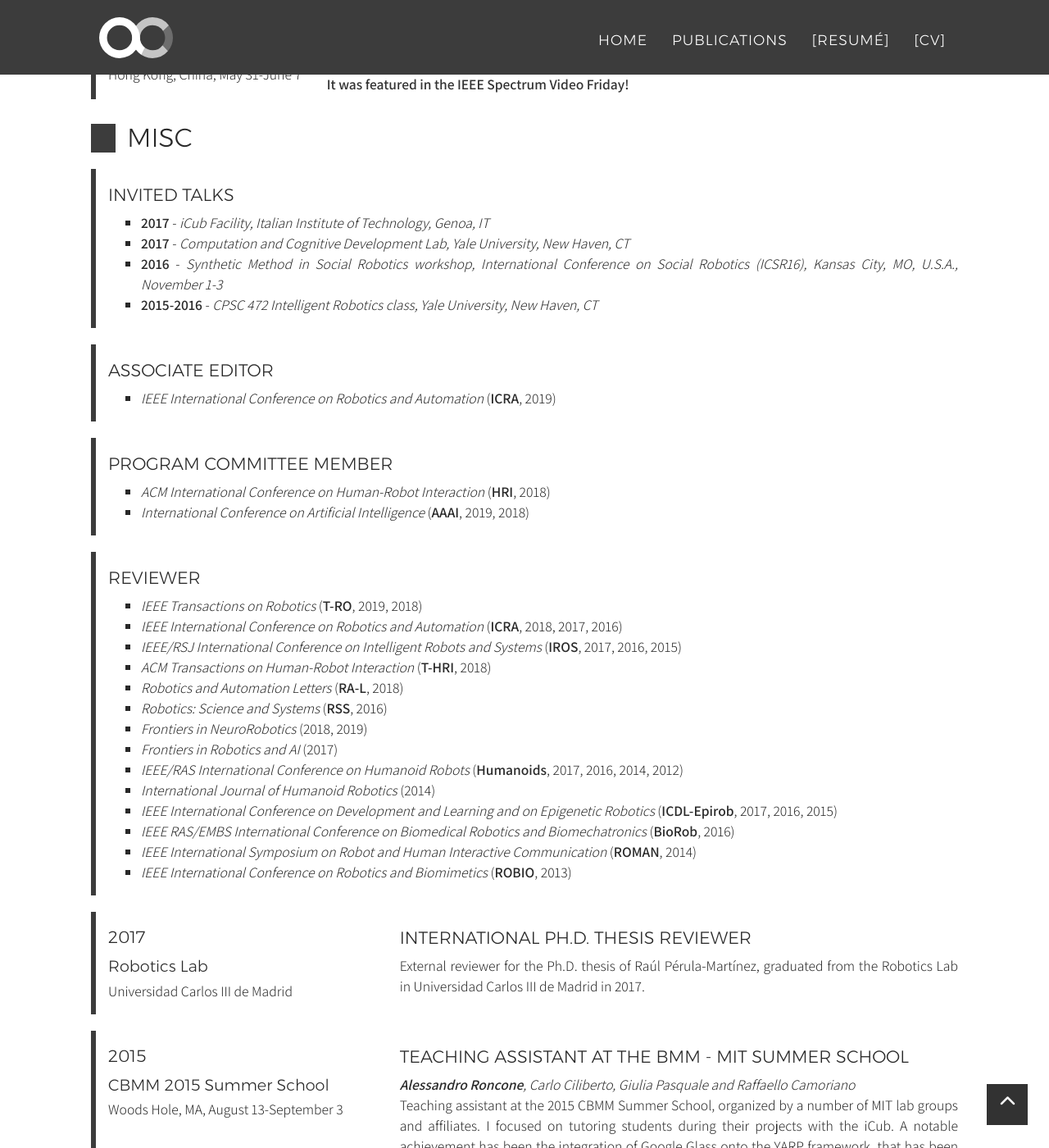
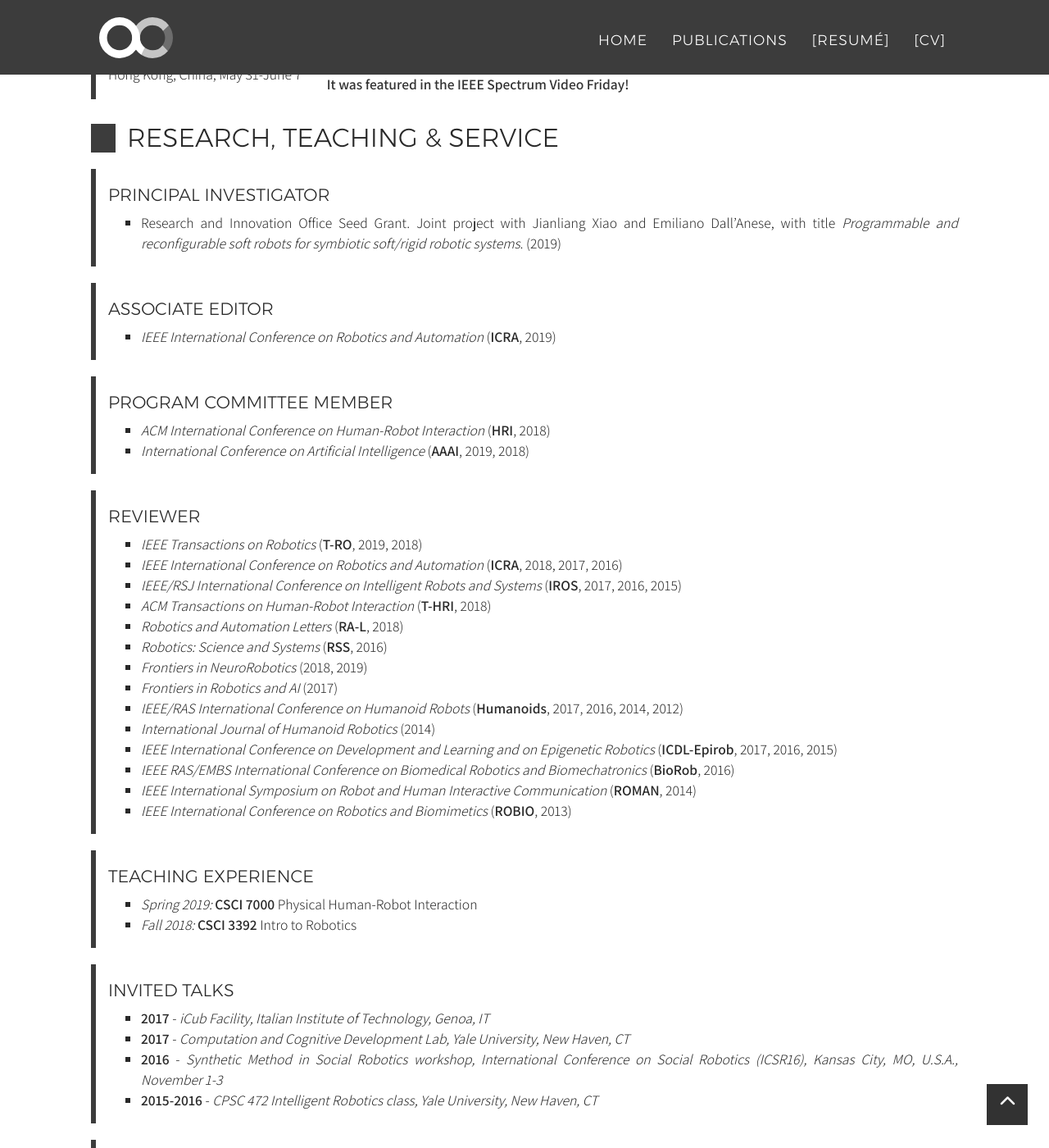
Before and after one commit to alecive/alecive.github.io, a Jekyll site: the page built from _posts/cv/2017-02-08-CV-AlessandroRoncone.md, in a window 1280 px wide and 1400 px high, scrolled down 6670 px. Shown: the whole window at 82% size. Built offline with Jekyll 4.4.1, drawn with Linux system fonts in a browser that asks for light colours; nearby versions of some CDN libraries; some web fonts are replaced; some of the changed lines change nothing that is shown.

Commit message:
Updated cv with teaching experience

```diff
--- a/_data/cv-misc.yml
+++ b/_data/cv-misc.yml
@@ -1,17 +1,7 @@
- - title: "Invited Talks"
+ - title: "Principal Investigator"
    elems:
-    - year: 2017
-      where: iCub Facility, Italian Institute of Technology, Genoa, IT
-      description: Invited to give a talk at the iCub Facility on my latest work at Yale University. The title of my talk was <i>Robots, inequality, and you</i>.
-    - year: 2017
-      where: Computation and Cognitive Development Lab, Yale University, New Haven, CT
-      description: Invited to give a talk at the Computation and Cognitive Development Lab directed by prof. Julian Jara-Ettinger. The title of my talk was <i>Humans, Robots, and everything in between</i>.
-    - year: 2016
-      where: Synthetic Method in Social Robotics workshop, International Conference on Social Robotics (ICSR16), Kansas City, MO, U.S.A., November 1-3
-      description: My talk dealt with the topic of Artificial Sociality in mixed human-robot social ecologies in general, and human-robot collaboration in particular.
-    - year: 2015-2016
-      where: CPSC 472 Intelligent Robotics class, Yale University, New Haven, CT
-      description: Two guest lectures at the Intelligent Robotics course held by Prof. Brian Scassellati. Both my lectures were meant to introduce students to the research we perform at the Italian Institute of Technology. The title of my talk was <i>iCub - a shared platform for research in Robotics and AI</i> <a href="/slides/[Roncone 2016] iCub - a shared platform for research in Robotics and AI.pdf" target="_blank">[PDF]</a>.
+    - "Research and Innovation Office Seed Grant. Joint project with Jianliang Xiao and
+Emiliano Dall’Anese, with title <i>Programmable and reconfigurable soft robots for symbiotic soft/rigid robotic systems</i>. (2019)"
  - title: "Associate Editor"
    elems:
     - "<i>IEEE International Conference on Robotics and Automation</i> (<b>ICRA</b>, 2019)"
@@ -35,6 +25,24 @@
     - "<i>IEEE RAS/EMBS International Conference on Biomedical Robotics and Biomechatronics</i> (<b>BioRob</b>, 2016)"
     - "<i>IEEE International Symposium on Robot and Human Interactive Communication</i> (<b>ROMAN</b>, 2014)"
     - "<i>IEEE International Conference on Robotics and Biomimetics</i> (<b>ROBIO</b>, 2013)"
+ - title: "Teaching Experience"
+   elems:
+    - "<i>Spring 2019:</i> <b>CSCI 7000</b> Physical Human-Robot Interaction"
+    - "<i>Fall   2018:</i> <b>CSCI 3392</b> Intro to Robotics"
+ - title: "Invited Talks"
+   elems:
+    - year: 2017
+      where: iCub Facility, Italian Institute of Technology, Genoa, IT
+      description: Invited to give a talk at the iCub Facility on my latest work at Yale University. The title of my talk was <i>Robots, inequality, and you</i>.
+    - year: 2017
+      where: Computation and Cognitive Development Lab, Yale University, New Haven, CT
+      description: Invited to give a talk at the Computation and Cognitive Development Lab directed by prof. Julian Jara-Ettinger. The title of my talk was <i>Humans, Robots, and everything in between</i>.
+    - year: 2016
+      where: Synthetic Method in Social Robotics workshop, International Conference on Social Robotics (ICSR16), Kansas City, MO, U.S.A., November 1-3
+      description: My talk dealt with the topic of Artificial Sociality in mixed human-robot social ecologies in general, and human-robot collaboration in particular.
+    - year: 2015-2016
+      where: CPSC 472 Intelligent Robotics class, Yale University, New Haven, CT
+      description: Two guest lectures at the Intelligent Robotics course held by Prof. Brian Scassellati. Both my lectures were meant to introduce students to the research we perform at the Italian Institute of Technology. The title of my talk was <i>iCub - a shared platform for research in Robotics and AI</i> <a href="/slides/[Roncone 2016] iCub - a shared platform for research in Robotics and AI.pdf" target="_blank">[PDF]</a>.
  - title: International Ph.D. Thesis Reviewer
    year: 2017
    venue: Robotics Lab
--- a/_includes/cv.html
+++ b/_includes/cv.html
@@ -63,7 +63,7 @@
                 {% include pubs.html year=y %}
             {% endfor %}
 
-            <h1>Misc</h1>
+            <h1>Research, Teaching & Service</h1>
             {% for item in site.data.cv-misc %}
                 <div class="row cv-item">
                     {% if item.year or item.venue or item.where %}
```
